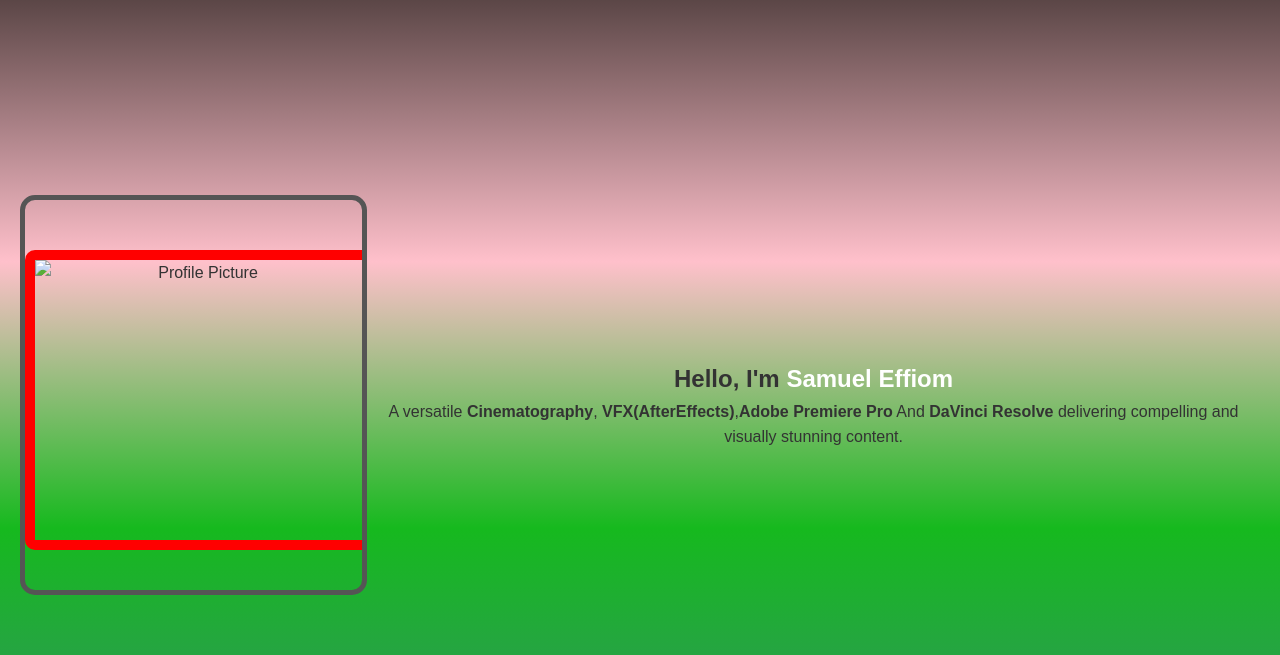
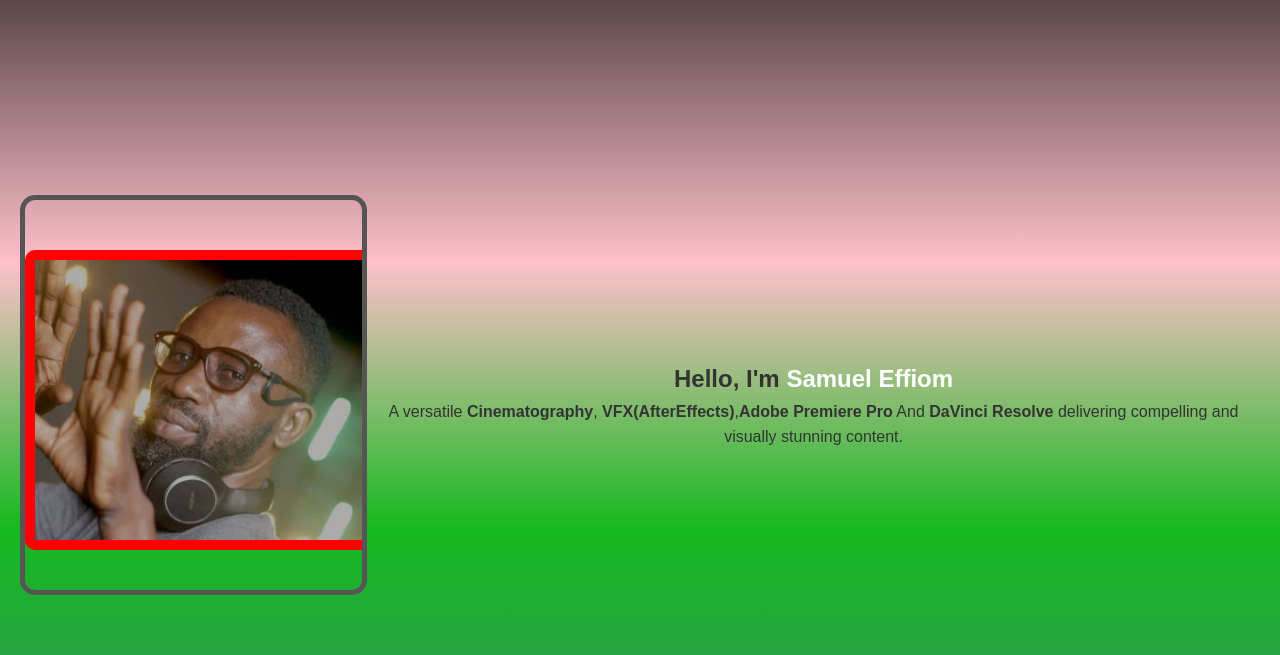
Before and after one commit to e3emmaworld/SamProfile, a plain HTML site: page index.html in a window 1280 px wide. Shown: the part 145-800 px from the top of the page. Drawn offline with Linux system fonts and the light colour scheme; files whose address does not match are found by name.

Commit message:
Update index.html

```diff
--- a/index.html
+++ b/index.html
@@ -23,7 +23,7 @@
     <section class="hero">
         <div class="hero-cont">
             <div id="rotating-border" class="box">
-            <img src="../samproject/css/IMG-20250226-WA0020.jpg" alt="Profile Picture">
+            <img src="IMG-20250226-WA0020.jpg" alt="Profile Picture">
         </div>
     </div>
         <div class="hero-content">
```
